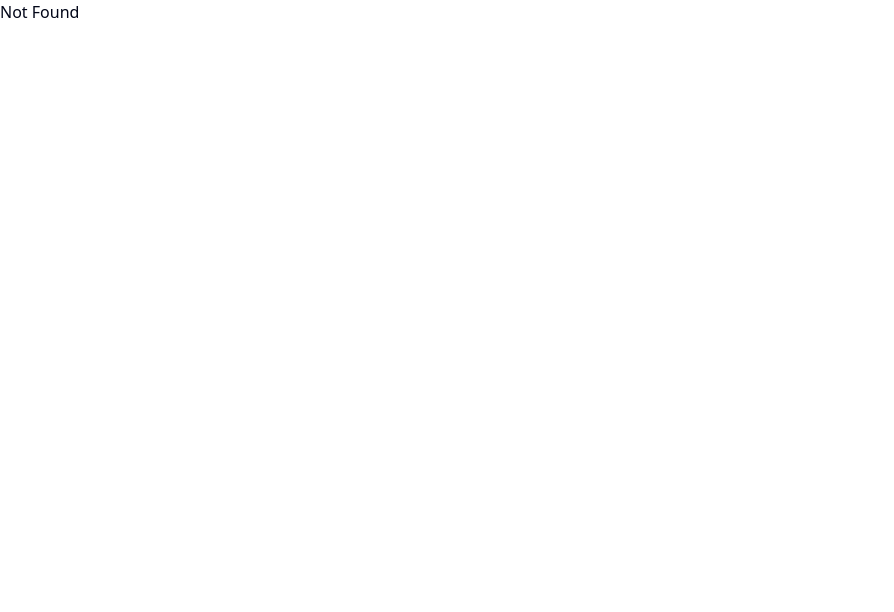
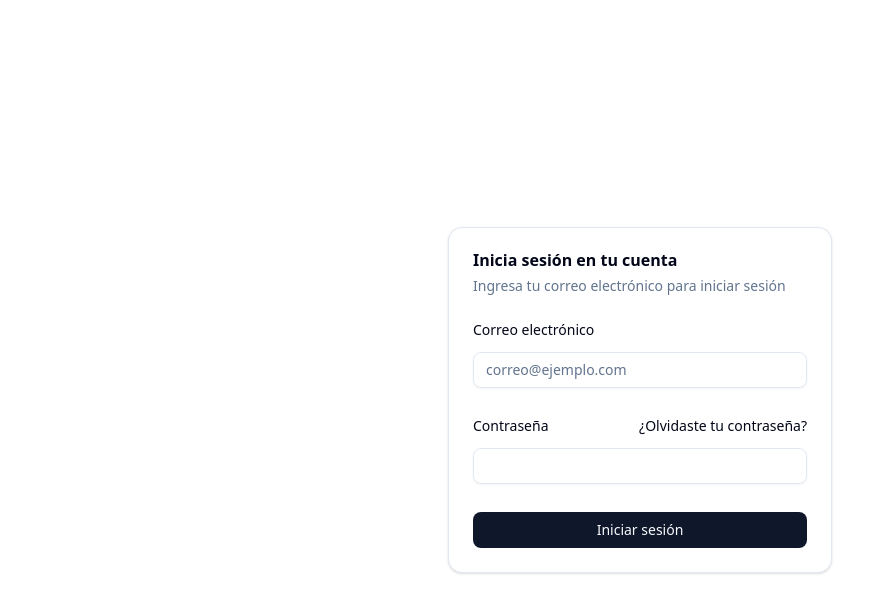
Before and after one commit to mateyr/sisprenic_frontend, a React (Vite) app: page /login in a window 1280 px wide. Shown: the top 612 px of the page, without its empty margins (0-894 px from the left). Built offline with nearby package versions, Linux system fonts and the light colour scheme.

Commit message:
feat: Add authentication routes

```diff
--- a/package.json
+++ b/package.json
@@ -12,6 +12,7 @@
   "dependencies": {
     "@tailwindcss/vite": "^4.1.18",
     "@tanstack/react-router": "^1.157.18",
+    "@tanstack/react-router-devtools": "^1.157.18",
     "class-variance-authority": "^0.7.1",
     "clsx": "^2.1.1",
     "lucide-react": "^0.563.0",
--- a/src/context/auth.tsx
+++ b/src/context/auth.tsx
@@ -49,6 +49,7 @@ export function AuthProvider({ children }: { children: React.ReactNode }) {
   }, []);
 
   useEffect(() => {
+    // eslint-disable-next-line react-hooks/set-state-in-effect
     setUser(getStoredUser());
   }, []);
 
@@ -59,6 +60,7 @@ export function AuthProvider({ children }: { children: React.ReactNode }) {
   );
 }
 
+// eslint-disable-next-line react-refresh/only-export-components
 export function useAuth() {
   const context = useContext(AuthContext);
   if (!context) {
--- a/src/layouts/auth-layout.tsx
+++ b/src/layouts/auth-layout.tsx
@@ -3,7 +3,6 @@ import { Outlet } from "@tanstack/react-router";
 const AuthLayout = () => {
   return (
     <div>
-      <h1>Auth Layout</h1>
       <Outlet />
     </div>
   );
--- /dev/null
+++ b/src/modules/authentication/components/login-form.tsx
@@ -0,0 +1,59 @@
+import { Button } from "@/components/ui/button";
+import {
+  Card,
+  CardContent,
+  CardDescription,
+  CardHeader,
+  CardTitle,
+} from "@/components/ui/card";
+import { Field, FieldGroup, FieldLabel } from "@/components/ui/field";
+import { Input } from "@/components/ui/input";
+import { cn } from "@/lib/utils";
+
+export function LoginForm({
+  className,
+  ...props
+}: React.ComponentProps<"div">) {
+  return (
+    <div className={cn("flex flex-col gap-6", className)} {...props}>
+      <Card>
+        <CardHeader>
+          <CardTitle>Inicia sesión en tu cuenta</CardTitle>
+          <CardDescription>
+            Ingresa tu correo electrónico para iniciar sesión
+          </CardDescription>
+        </CardHeader>
+        <CardContent>
+          <form>
+            <FieldGroup>
+              <Field>
+                <FieldLabel htmlFor="email">Correo electrónico</FieldLabel>
+                <Input
+                  id="email"
+                  type="email"
+                  placeholder="correo@ejemplo.com"
+                  required
+                />
+              </Field>
+              <Field>
+                <div className="flex items-center">
+                  <FieldLabel htmlFor="password">Contraseña</FieldLabel>
+                  <a
+                    href="#"
+                    className="ml-auto inline-block text-sm underline-offset-4 hover:underline"
+                  >
+                    ¿Olvidaste tu contraseña?
+                  </a>
+                </div>
+                <Input id="password" type="password" required />
+              </Field>
+              <Field>
+                <Button type="submit">Iniciar sesión</Button>
+              </Field>
+            </FieldGroup>
+          </form>
+        </CardContent>
+      </Card>
+    </div>
+  );
+}
--- a/src/modules/authentication/components/signup-form.tsx
+++ /dev/null
@@ -1,76 +0,0 @@
-import { Button } from "@/components/ui/button";
-import {
-  Card,
-  CardContent,
-  CardDescription,
-  CardHeader,
-  CardTitle,
-} from "@/components/ui/card";
-import {
-  Field,
-  FieldDescription,
-  FieldGroup,
-  FieldLabel,
-} from "@/components/ui/field";
-import { Input } from "@/components/ui/input";
-
-export function SignupForm({ ...props }: React.ComponentProps<typeof Card>) {
-  return (
-    <Card {...props}>
-      <CardHeader>
-        <CardTitle>Create an account</CardTitle>
-        <CardDescription>
-          Enter your information below to create your account
-        </CardDescription>
-      </CardHeader>
-      <CardContent>
-        <form>
-          <FieldGroup>
-            <Field>
-              <FieldLabel htmlFor="name">Full Name</FieldLabel>
-              <Input id="name" type="text" placeholder="John Doe" required />
-            </Field>
-            <Field>
-              <FieldLabel htmlFor="email">Email</FieldLabel>
-              <Input
-                id="email"
-                type="email"
-                placeholder="m@example.com"
-                required
-              />
-              <FieldDescription>
-                We&apos;ll use this to contact you. We will not share your email
-                with anyone else.
-              </FieldDescription>
-            </Field>
-            <Field>
-              <FieldLabel htmlFor="password">Password</FieldLabel>
-              <Input id="password" type="password" required />
-              <FieldDescription>
-                Must be at least 8 characters long.
-              </FieldDescription>
-            </Field>
-            <Field>
-              <FieldLabel htmlFor="confirm-password">
-                Confirm Password
-              </FieldLabel>
-              <Input id="confirm-password" type="password" required />
-              <FieldDescription>Please confirm your password.</FieldDescription>
-            </Field>
-            <FieldGroup>
-              <Field>
-                <Button type="submit">Create Account</Button>
-                <Button variant="outline" type="button">
-                  Sign up with Google
-                </Button>
-                <FieldDescription className="px-6 text-center">
-                  Already have an account? <a href="#">Sign in</a>
-                </FieldDescription>
-              </Field>
-            </FieldGroup>
-          </FieldGroup>
-        </form>
-      </CardContent>
-    </Card>
-  );
-}
--- a/src/modules/authentication/pages/signup.tsx
+++ b/src/modules/authentication/pages/login.tsx
@@ -1,13 +1,13 @@
-import { SignupForm } from "../components/signup-form";
+import { LoginForm } from "@/modules/authentication/components/login-form";
 
-const Signup = () => {
+const LogIn = () => {
   return (
     <div className="flex min-h-svh w-full items-center justify-center p-6 md:p-10">
       <div className="w-full max-w-sm">
-        <SignupForm />
+        <LoginForm />
       </div>
     </div>
   );
 };
 
-export default Signup;
+export default LogIn;
--- /dev/null
+++ b/src/modules/clients/pages/client-index.tsx
@@ -0,0 +1,5 @@
+const ClientIndex = () => {
+  return <div>client-index</div>;
+};
+
+export default ClientIndex;
--- /dev/null
+++ b/src/routes/auth-routes.tsx
@@ -0,0 +1,22 @@
+import AuthLayout from "@/layouts/auth-layout";
+import LogIn from "@/modules/authentication/pages/login";
+import { rootRoute } from "@/routes/root";
+import { createRoute } from "@tanstack/react-router";
+
+export const authRouteLayout = createRoute({
+  getParentRoute: () => rootRoute,
+  id: "auth-layout",
+  component: AuthLayout,
+});
+
+export const authIndexRoute = createRoute({
+  getParentRoute: () => authRouteLayout,
+  path: "/",
+  component: LogIn,
+});
+
+export const logInRoute = createRoute({
+  getParentRoute: () => authRouteLayout,
+  path: "/login",
+  component: LogIn,
+});
--- /dev/null
+++ b/src/routes/root.tsx
@@ -0,0 +1,16 @@
+import type { AuthContext } from "@/context/auth";
+import { createRootRouteWithContext, Outlet } from "@tanstack/react-router";
+import { TanStackRouterDevtools } from "@tanstack/react-router-devtools";
+
+interface RouterContext {
+  auth: AuthContext;
+}
+
+export const rootRoute = createRootRouteWithContext<RouterContext>()({
+  component: () => (
+    <>
+      <Outlet />
+      <TanStackRouterDevtools position="bottom-right" initialIsOpen={false} />
+    </>
+  ),
+});
--- a/src/routes/routes.tsx
+++ b/src/routes/routes.tsx
@@ -1,32 +1,37 @@
-import AuthLayout from "@/layouts/auth-layout";
 import MainLayout from "@/layouts/main-layout";
-import Signup from "@/modules/authentication/pages/signup";
-import { createRootRoute, createRoute } from "@tanstack/react-router";
-
-const rootRoute = createRootRoute();
-
-// Auth Layout
-const authRoute = createRoute({
-  getParentRoute: () => rootRoute,
-  path: "/",
-  component: AuthLayout,
-});
-
-const signUpRoute = createRoute({
-  getParentRoute: () => authRoute,
-  path: "/signup",
-  component: Signup,
-});
+import ClientIndex from "@/modules/clients/pages/client-index";
+import {
+  authIndexRoute,
+  authRouteLayout,
+  logInRoute,
+} from "@/routes/auth-routes";
+import { rootRoute } from "@/routes/root";
+import { createRoute, redirect } from "@tanstack/react-router";
 
 // Main Layout
-const mainRoute = createRoute({
+const mainRouteLayout = createRoute({
   getParentRoute: () => rootRoute,
-  path: "/main",
+  id: "main-route",
+  beforeLoad: ({ context, location }) => {
+    if (!context.auth.isAuthenticated) {
+      throw redirect({
+        to: "/",
+        search: {
+          redirect: location.href,
+        },
+      });
+    }
+  },
   component: MainLayout,
 });
 
+const clientRoute = createRoute({
+  getParentRoute: () => mainRouteLayout,
+  path: "/clients",
+  component: ClientIndex,
+});
+
 export const routeTree = rootRoute.addChildren([
-  authRoute,
-  signUpRoute,
-  mainRoute,
+  authRouteLayout.addChildren([authIndexRoute, logInRoute]),
+  mainRouteLayout.addChildren([clientRoute]),
 ]);
```
Also changed, not shown: 1 other file (tests, documents, lock files or other folders).
